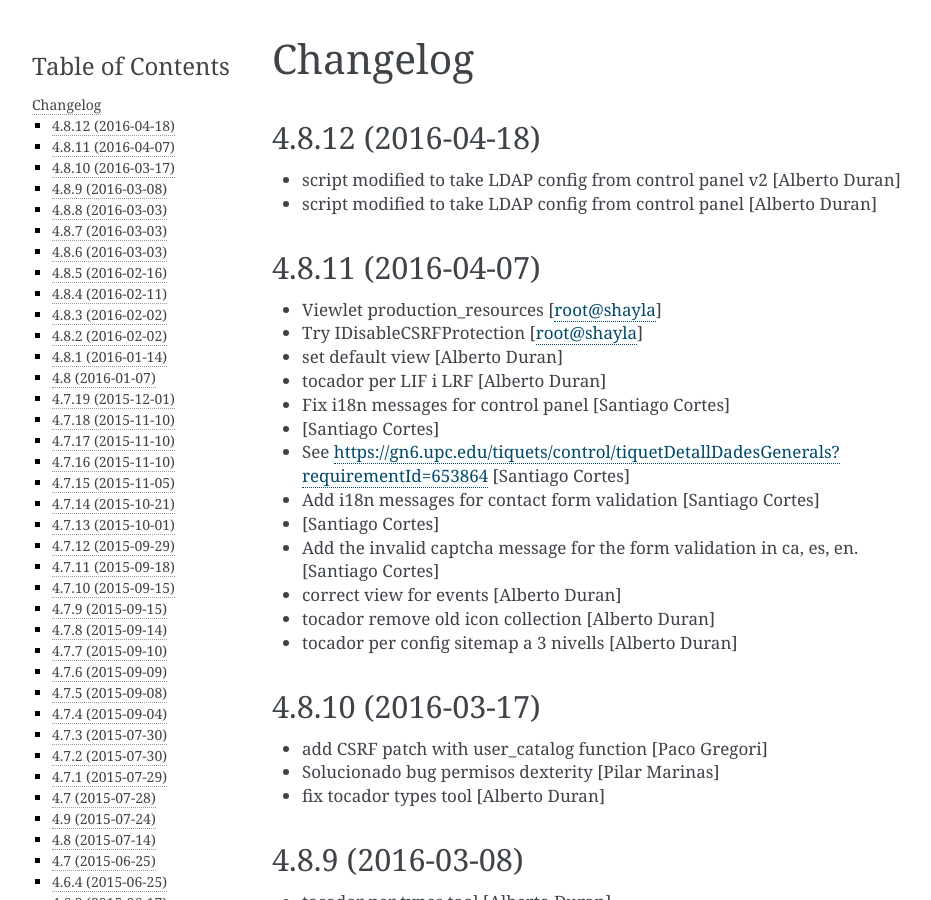
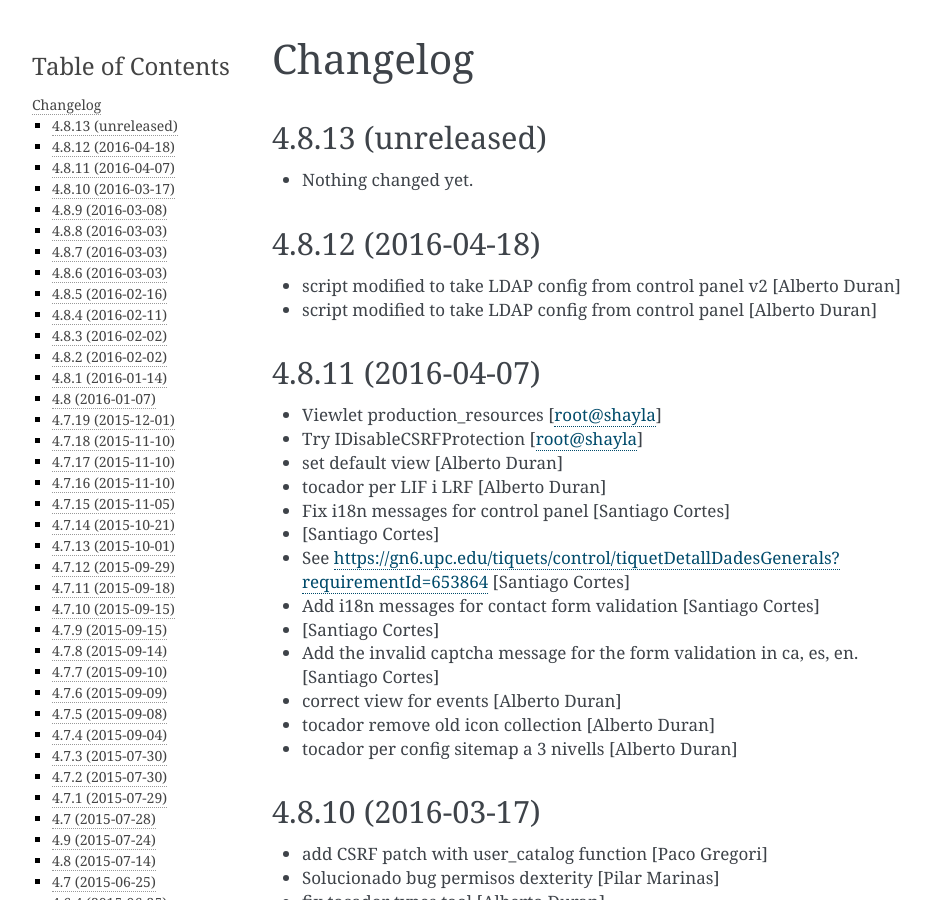
Before and after one commit to UPCnet/genweb.core, a Sphinx documentation site: the page built from docs/HISTORY.rst, in a window 1280 px wide and 900 px high. Shown: the whole window, without its empty margins (148-1079 px from the left). Built offline with Sphinx 7.4.7, drawn with Linux system fonts in a browser that asks for light colours.

Commit message:
Back to development: 4.8.13

```diff
--- a/docs/HISTORY.rst
+++ b/docs/HISTORY.rst
@@ -1,5 +1,11 @@
 Changelog
 =========
+
+4.8.13 (unreleased)
+-------------------
+
+- Nothing changed yet.
+
 
 4.8.12 (2016-04-18)
 -------------------
--- a/setup.py
+++ b/setup.py
@@ -1,7 +1,7 @@
 from setuptools import setup, find_packages
 import os
 
-version = '4.8.12'
+version = '4.8.13.dev0'
 
 README = open('README.rst').read()
 HISTORY = open(os.path.join('docs', 'HISTORY.rst')).read()
```
